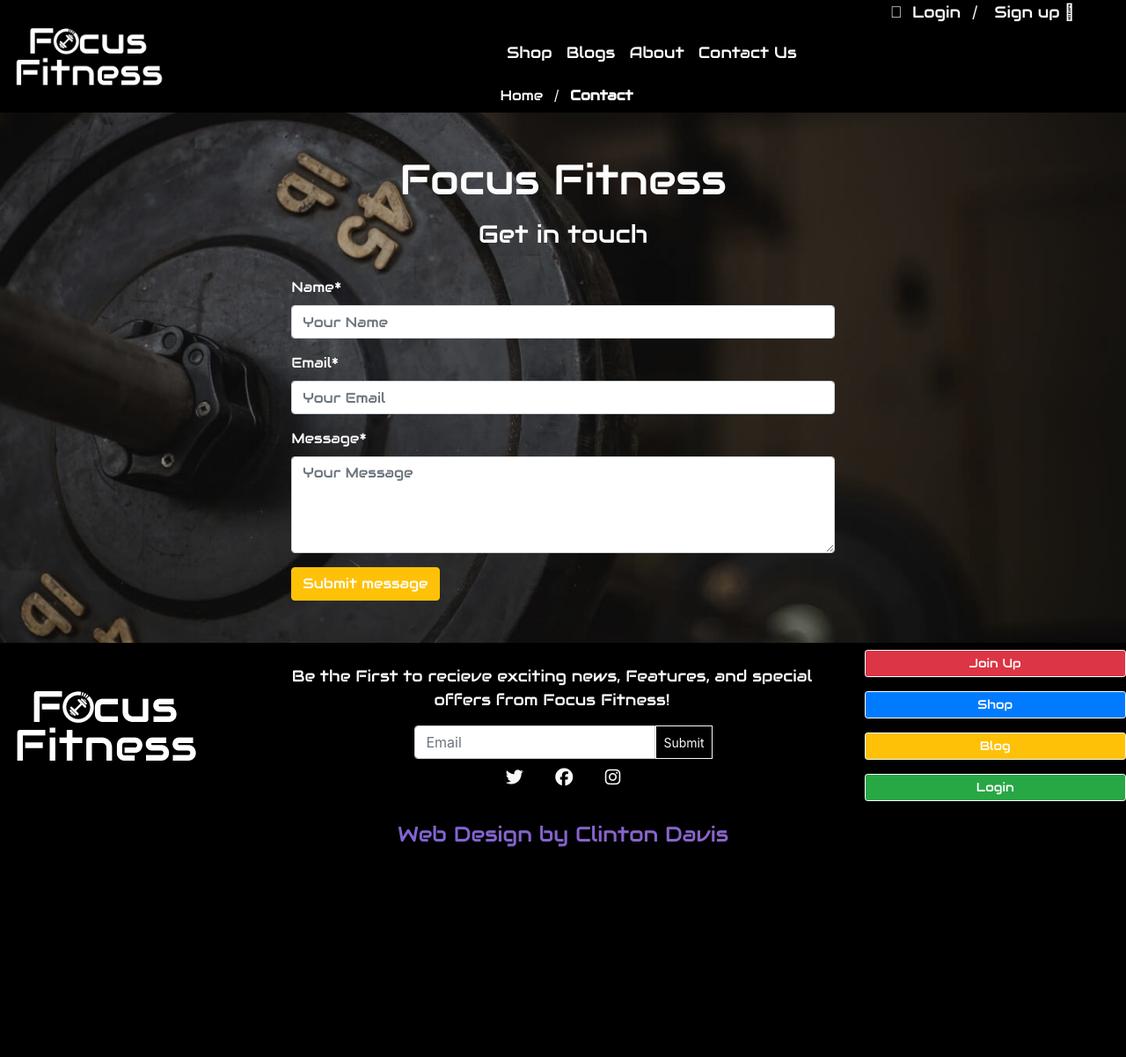
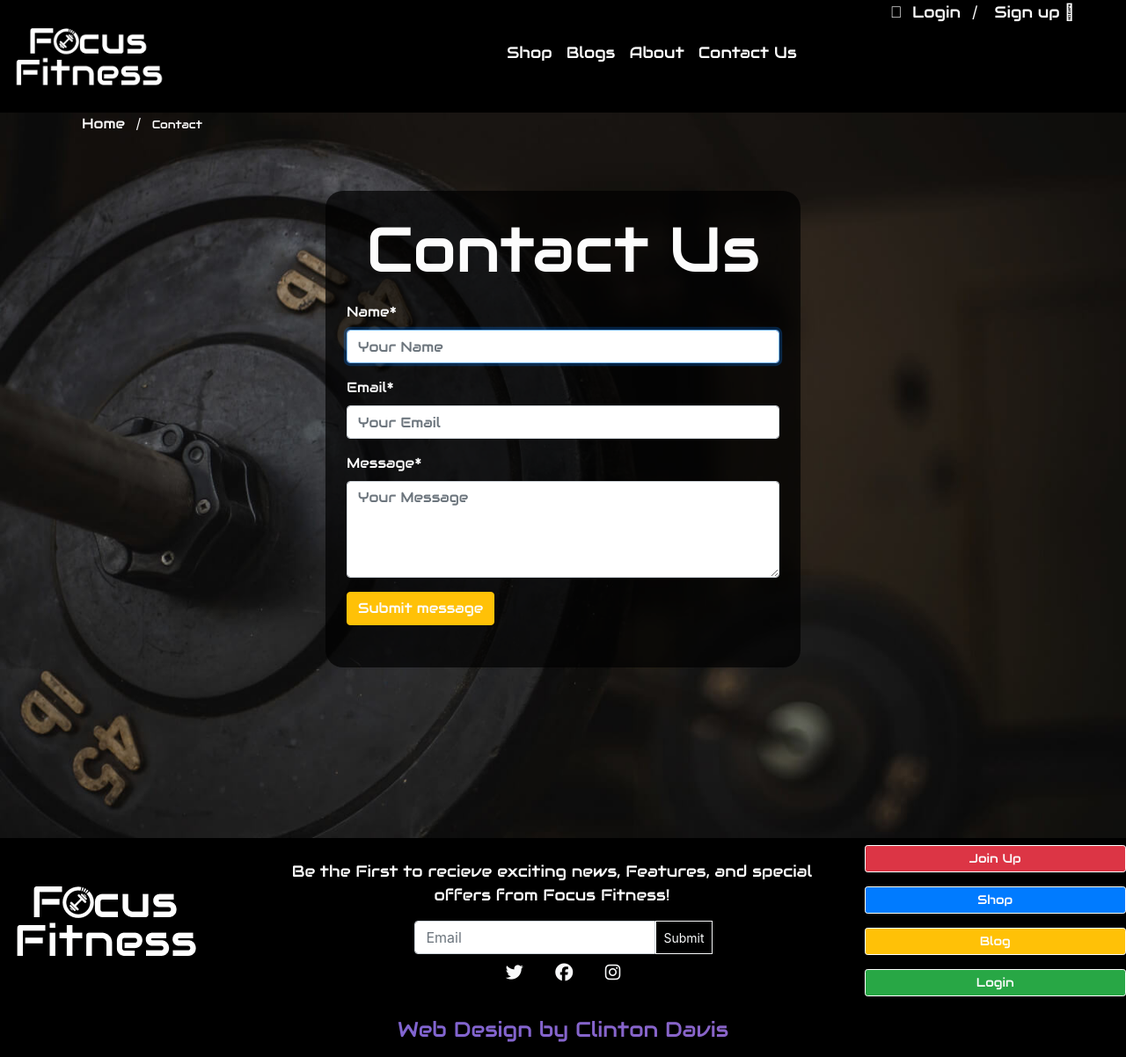
Before and after one commit to Clinton-Davis/focus_fitness, a Django app: page /contact/ in a window 1280 px wide. Shown: the whole page at 88% size. Before the commit the page ends 963 px from the top, so only its background shows below. Run offline with Django 3.2, Linux system fonts and the light colour scheme; some libraries are stand-ins or nearby versions.

Commit message:
added auto-focus to forms contact me and stlyed card in css

```diff
--- a/home/forms.py
+++ b/home/forms.py
@@ -3,10 +3,17 @@ from django import forms
 
 class ContactForm(forms.Form):
     name = forms.CharField(max_length=100, widget=forms.TextInput(attrs={
-        'class': "form-group aw", 'placeholder': "Your Name"
+        'autofocus': True,
+        'class': "form-group aw",
+        'placeholder': "Your Name",
+
     }))
     email = forms.EmailField(widget=forms.TextInput(attrs={
-        'class': "form-group aw", 'placeholder': "Your Email"
+        'class': "form-group aw",
+        'placeholder': "Your Email"
     }))
     message = forms.CharField(widget=forms.Textarea(attrs={
-        'class': "form-group aw", 'rows': "4", 'cols': "50", 'placeholder': "Your Message"}))
+        'class': "form-group aw",
+        'rows': "4",
+        'cols': "50",
+        'placeholder': "Your Message"}))
--- a/static/css/style.css
+++ b/static/css/style.css
@@ -29,6 +29,7 @@ ul {
 
 img {
   object-fit: cover;
+  max-width: 40rem;
 }
 
 .display-4 {
@@ -346,6 +347,7 @@ nav {
 
 .card {
   border: none;
+  max-width: 40rem;
 }
 
 .blog-card .product-cards {
--- a/templates/blog/blog_list.html
+++ b/templates/blog/blog_list.html
@@ -12,6 +12,8 @@
             <span class="mx-2 mb-0 text-wht">/</span>
             <a class="text-wht aw pl-2" href="{% url 'blog:create' %}">Create Blog</a>
             {% else %}
+            <span class="mx-2 mb-0 text-wht">/</span>
+            <a class="text-wht aw pl-2" href="{% url 'blog:create' %}">Create Blog</a>
             {% endif %}
         </div>
     </div>
--- a/templates/home/contact.html
+++ b/templates/home/contact.html
@@ -1,31 +1,23 @@
 {% extends "base.html" %}
-{% load crispy_forms_tags %}
 {% load static %}
 
 
 {% block content %}
 
-
-<div id="contact-pic">
-    <div class="container contact">
-        <!-- <div class="overlay my-5"> -->
-        <div class="col p-4 ">
-            <div class="headings-center">
-                <div class="row fixed-top crumbs">
+<div id="about-pic">
+    <div class="container ">
+        <div class="row">
             <div class="col-md-12 mb-0">
                 <a class="text-wht aw pl-2" href="{% url 'home' %}">Home</a>
                 <span class="mx-2 mb-0 text-wht">/</span>
-                        <strong class="text-wht aw">Contact</strong>
-                    </div>
-                </div><br>
-                <p class="text-wht aw display-4">Focus Fitness</p>
-                <h3 class="text-wht text-center aw">Get in touch
-                </h3>
+                <small class="text-wht aw">Contact</small>
             </div>
         </div>
-        <div class="container">
-            <div class="row justify-content-center">
-                <div class="col-md-7">
+    </div>
+    <div class="container about">
+        <div class="overlay">
+            <div class="col p-4">
+                <p class="text-wht aw display-3 text-center">Contact Us</p>
                 <form method="POST" class="text-wht p4 mb-4 aw">
                     {% csrf_token %}
                     {{ form|crispy }}
@@ -34,12 +26,5 @@
             </div>
         </div>
     </div>
-        <div class="spaces-2"></div>
-
-
 </div>
-</div>
-
-</div>
-
 {% endblock content %}
```
Also changed, not shown: templates/home/about.html (+8 -8 lines). Lines whose indentation alone changed are shown as unchanged.
